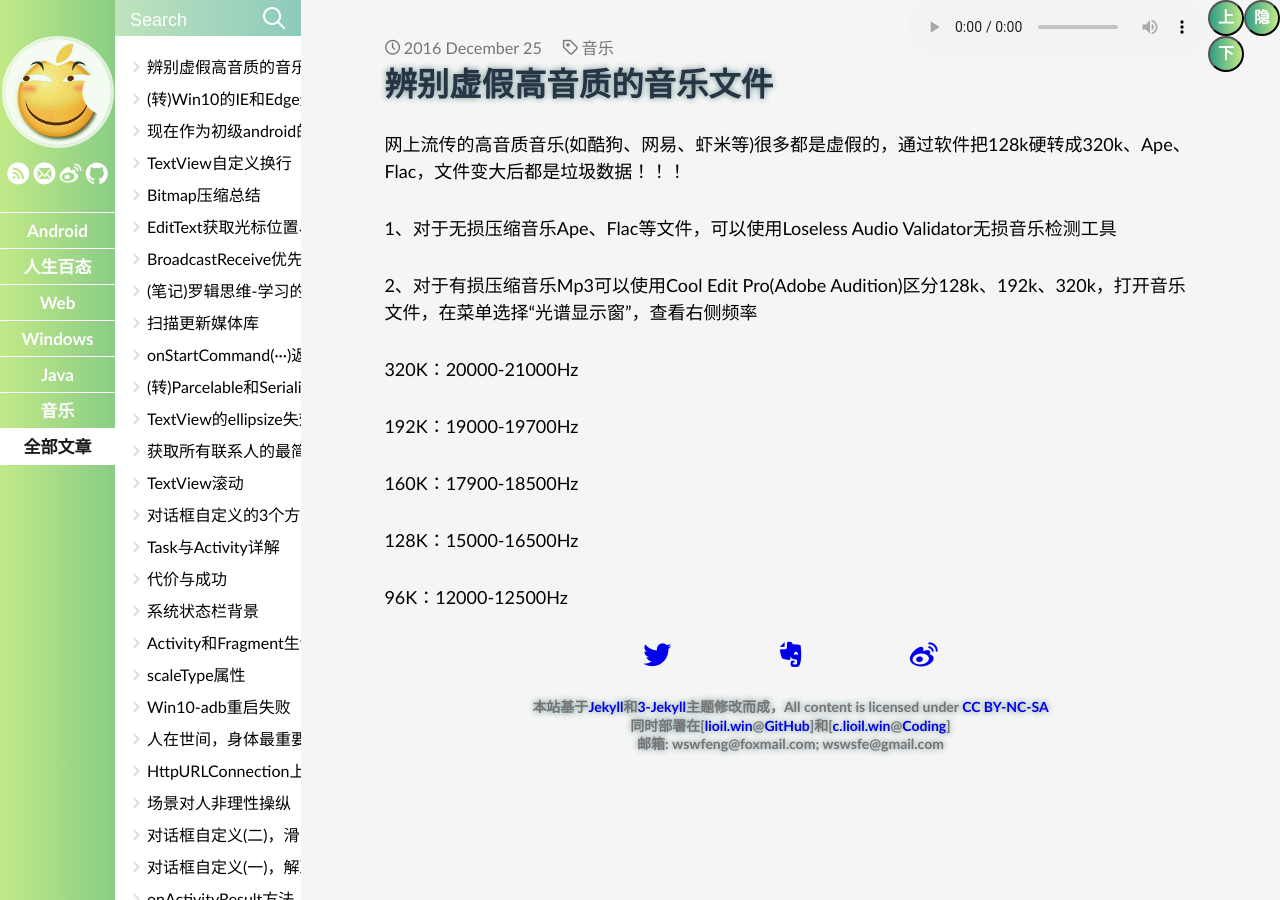
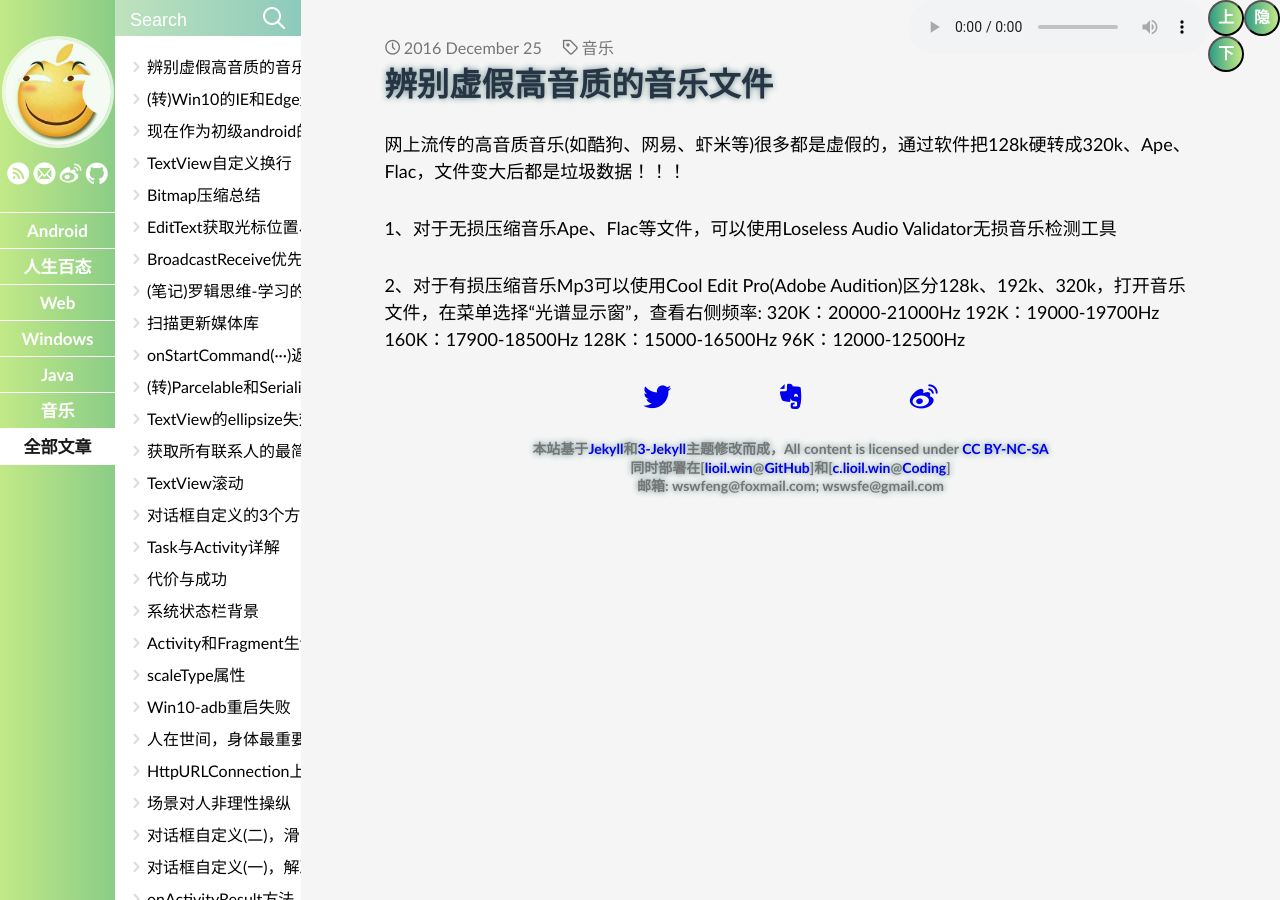
Before and after one commit to lioilwin/lioilwin.github.io, a Jekyll site: the page built from _posts/2016-12-25-Music-320k.md, in a window 1280 px wide. Built offline with Jekyll 4.4.1, drawn with Linux system fonts in a browser that asks for light colours; some web fonts are replaced; comment, search, counter and statistics services are not loaded.

Commit message:
Signed-off-by: Fe Li <Fe Li>

```diff
--- a/_posts/2016-12-25-Music-320k.md
+++ b/_posts/2016-12-25-Music-320k.md
@@ -8,14 +8,9 @@ tags: 音乐
 
 1、对于无损压缩音乐Ape、Flac等文件，可以使用Loseless Audio Validator无损音乐检测工具
 
-2、对于有损压缩音乐Mp3可以使用Cool Edit Pro(Adobe Audition)区分128k、192k、320k，打开音乐文件，在菜单选择“光谱显示窗”，查看右侧频率
-
+2、对于有损压缩音乐Mp3可以使用Cool Edit Pro(Adobe Audition)区分128k、192k、320k，打开音乐文件，在菜单选择“光谱显示窗”，查看右侧频率:
 320K：20000-21000Hz
-
 192K：19000-19700Hz
-
 160K：17900-18500Hz
-
 128K：15000-16500Hz
-
 96K：12000-12500Hz
```
